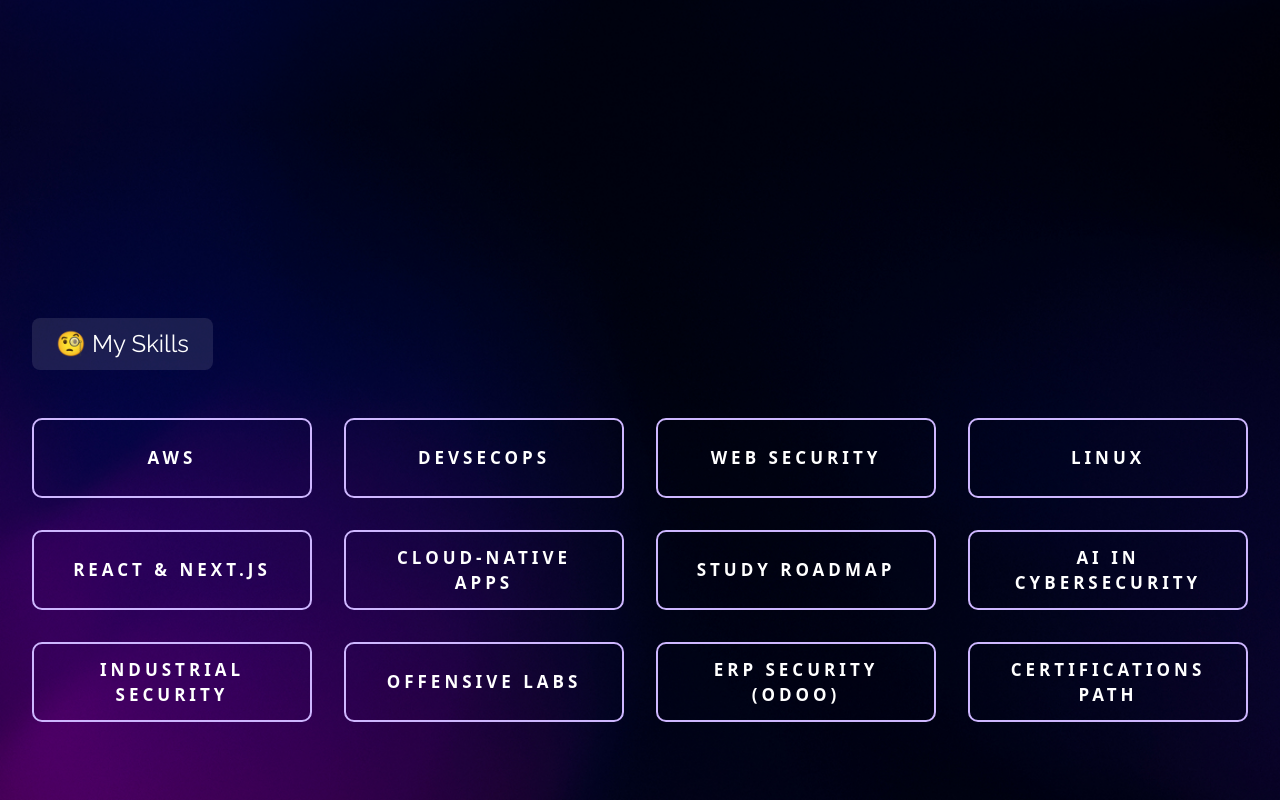
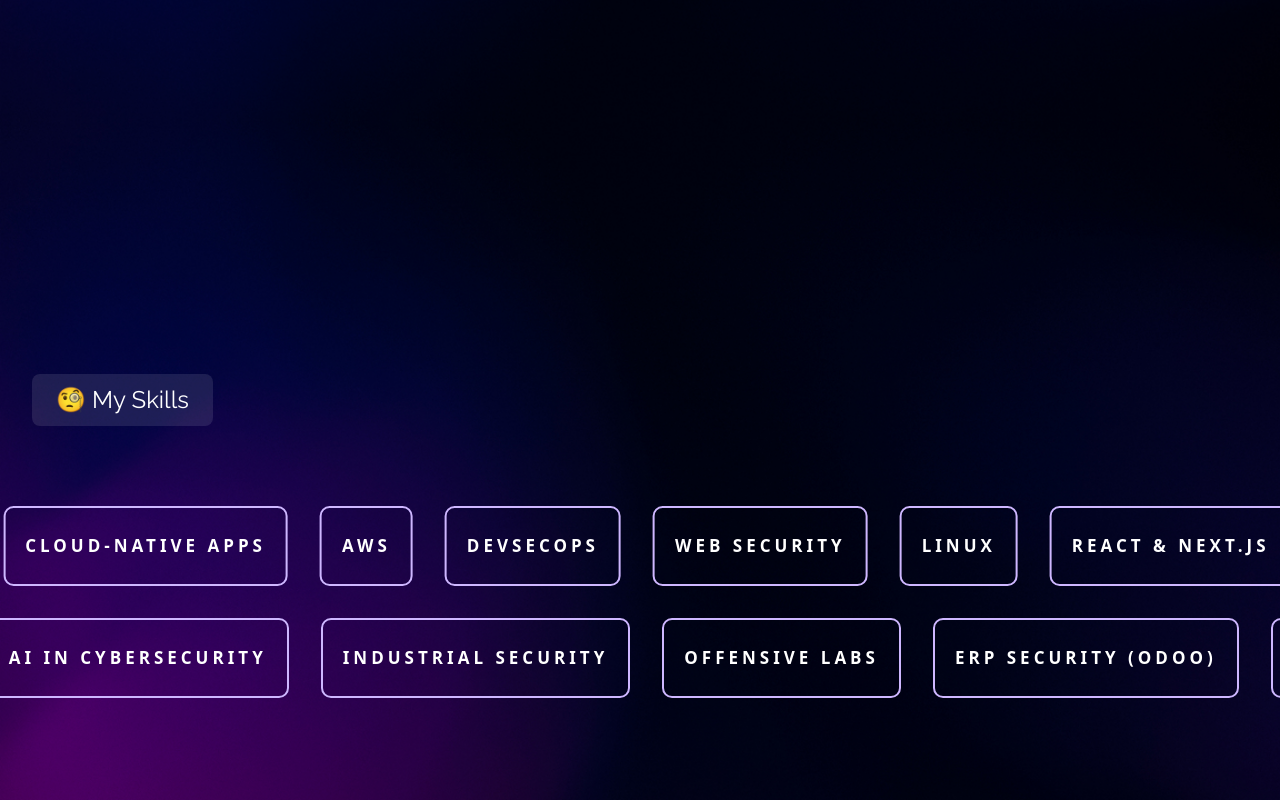
Before and after one commit to Mohsinech/moughti-s-portoflio, a Next.js app: page / in a window 1280 px wide. Shown: the part 1480-2280 px from the top of the page. Built offline with nearby package versions, Linux system fonts and the light colour scheme.

Commit message:
add files

```diff
--- a/components/sections/Skills/Skills.jsx
+++ b/components/sections/Skills/Skills.jsx
@@ -3,67 +3,40 @@
 import React, { useState } from "react";
 import styles from "./skill.module.css";
 import { BlurryButton, SkillButton } from "@/components/ui";
-import { skillsData } from "@/constants/data";
-import { motion, AnimatePresence } from "framer-motion";
+import Marquee from "react-fast-marquee";
 
 const Skills = () => {
-  const [selectedSkill, setSelectedSkill] = useState(null);
-
-  const handleSkillClick = (skillName) => {
-    const clickedSkill = skillName.toLowerCase();
-    setSelectedSkill((prev) => (prev === clickedSkill ? null : clickedSkill));
-  };
-
-  const selectedData = skillsData.find(
-    (item) => item.preview === `#${selectedSkill}`
-  );
-
   return (
     <section className={styles.skills}>
-      <BlurryButton label="🧐 My Skills " />
+      <div
+        style={{
+          padding: "2rem",
+        }}
+      >
+        <BlurryButton label="🧐 My Skills " />
+      </div>
 
       <div className={styles.skill_grid}>
+        <Marquee pauseOnHover={true} speed={50} direction="right">
+          <SkillButton skill="AWS" />
+          <SkillButton skill="DevSecOps" />
+          <SkillButton skill="Web Security" />
+          <SkillButton skill="Linux" />
+          <SkillButton skill="React & Next.js" />
+          <SkillButton skill="Cloud-Native Apps" />
+        </Marquee>
 
-
-      <SkillButton skill="AWS" onClick={() => handleSkillClick("AWS")} />
-      <SkillButton skill="DevSecOps" onClick={() => handleSkillClick("DevSecOps")} />
-      <SkillButton skill="Web Security" onClick={() => handleSkillClick("WebSec")} />
-      <SkillButton skill="Linux" onClick={() => handleSkillClick("Linux")} />
-      <SkillButton skill="React & Next.js" onClick={() => handleSkillClick("ReactNext")} />
-      <SkillButton skill="Cloud-Native Apps" onClick={() => handleSkillClick("CloudNative")} />
-      <SkillButton skill="Study Roadmap" onClick={() => handleSkillClick("StudyPlan")} />
-      <SkillButton skill="AI in Cybersecurity" onClick={() => handleSkillClick("ai-cyber")} />
-      <SkillButton skill="Industrial Security" onClick={() => handleSkillClick("industry4")} />
-      <SkillButton skill="Offensive Labs" onClick={() => handleSkillClick("offensivelabs")} />
-      <SkillButton skill="ERP Security (Odoo)" onClick={() => handleSkillClick("odooerp")} />
-      <SkillButton skill="Certifications Path" onClick={() => handleSkillClick("certpath")} />
+        <Marquee pauseOnHover={true} speed={50}>
+          <SkillButton skill="Study Roadmap" />
+          <SkillButton skill="AI in Cybersecurity" />
+          <SkillButton skill="Industrial Security" />
+          <SkillButton skill="Offensive Labs" />
+          <SkillButton skill="ERP Security (Odoo)" />
+          <SkillButton skill="Certifications Path" />
+        </Marquee>
       </div>
-
-      <AnimatePresence mode="wait">
-        {selectedData && (
-          <SkillData key={selectedData.id} data={selectedData} />
-        )}
-      </AnimatePresence>
     </section>
   );
 };
 
-const SkillData = ({ data }) => {
-  return (
-    <motion.div
-      className={styles.skill_data}
-      key={data.id}
-      initial={{ opacity: 0, y: 30 }}
-      animate={{ opacity: 1, y: 0 }}
-      exit={{ opacity: 0, y: -30 }}
-      transition={{ duration: 0.3, ease: "easeInOut" }}
-    >
-      <h2>{data.text}</h2>
-      <button>
-        <a href={data.preview}>{data.see || data.e}</a>
-      </button>
-    </motion.div>
-  );
-};
-
 export default Skills;
--- a/components/sections/Skills/skill.module.css
+++ b/components/sections/Skills/skill.module.css
@@ -9,14 +9,14 @@
   justify-content: center;
   flex-direction: column;
   gap: 3rem;
-  padding: 2rem;
   position: relative;
 }
 
 /* Skill Grid */
 .skill_grid {
-  display: grid;
-  grid-template-columns: repeat(4, minmax(0, 1fr));
+  display: flex;
+  flex-direction: column;
+
   gap: 2rem;
 }
 
--- a/components/ui/Skillutton/skill.module.css
+++ b/components/ui/Skillutton/skill.module.css
@@ -18,6 +18,7 @@
   color: transparent;
   text-shadow: 0 0 0 #fff;
   cursor: pointer;
+  margin: 0 1rem;
 }
 
 .skill_btn:hover {
--- a/package.json
+++ b/package.json
@@ -13,7 +13,8 @@
     "lenis": "^1.2.3",
     "next": "15.2.4",
     "react": "^19.0.0",
-    "react-dom": "^19.0.0"
+    "react-dom": "^19.0.0",
+    "react-fast-marquee": "^1.6.5"
   },
   "devDependencies": {
     "@eslint/eslintrc": "^3",
```
Also changed, not shown: 1 other file (tests, documents, lock files or other folders).
